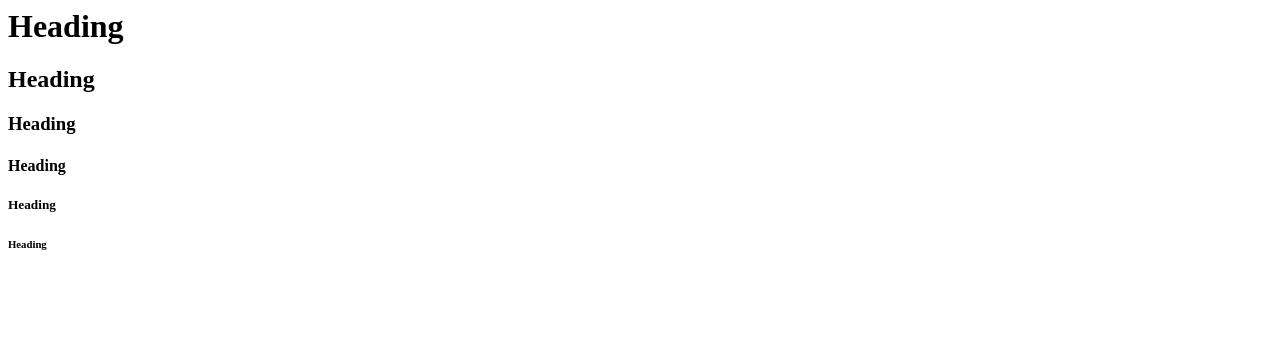
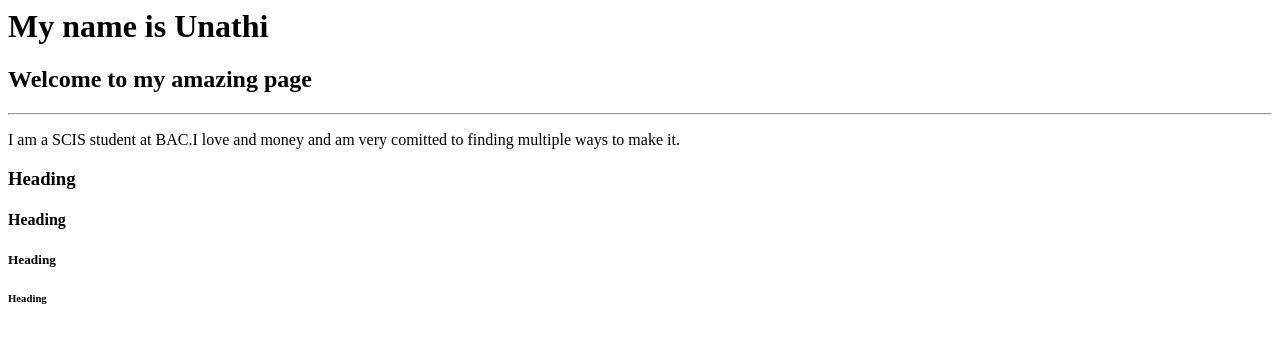
Before and after one commit to unathi-km/hello-world, a plain HTML site: page index.html in a window 1280 px wide. Drawn offline with Linux system fonts and the light colour scheme.

Commit message:
Update index.html

```diff
--- a/index.html
+++ b/index.html
@@ -1,5 +1,9 @@
-<h1> Heading </h1>
-<h2> Heading </h2>
+<h1> My name is Unathi </h1>
+<h2> Welcome to my amazing page</h2>
+<hr/>
+<p>
+I am a SCIS student at BAC.I love and money and am very comitted to finding multiple ways to make it.
+</p>
 <h3> Heading </h3>
 <h4> Heading </h4>
 <h5> Heading </h5>
```
